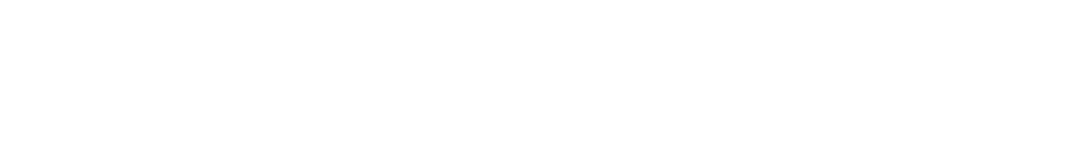
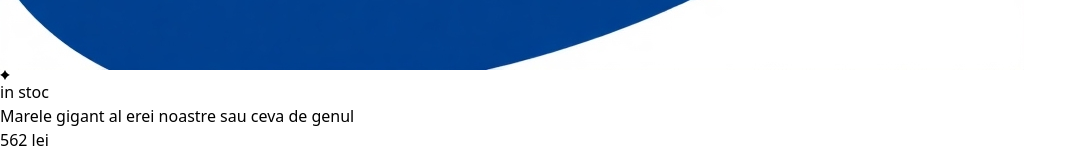
Before and after one commit to lucimanluk/Libraris, a React (Vite) app: page / in a window 1280 px wide. Shown: the part 2114-2270 px from the top of the page, without its empty margins (0-1087 px from the left). Before the commit the page ends 800 px from the top, so only its background shows below. Built offline with nearby package versions, Linux system fonts and the light colour scheme.

Commit message:
Created the Product component and almost finished styling it.

```diff
--- a/src/App.tsx
+++ b/src/App.tsx
@@ -1,10 +1,12 @@
 import Navbar from "./components/Navbar";
+import Product from "./components/Product";
 
 function App() {
 
   return (
     <div className="m-0 min-h-screen">
-    <Navbar/>
+      <Navbar/>
+      <Product/>
     </div>
   )
 }
--- a/src/components/Navbar.tsx
+++ b/src/components/Navbar.tsx
@@ -5,17 +5,17 @@
 
 function Navbar() {
     return (
-        <div className="flex flex-row items-center justify-between bg-slate-100 px-3">
-            <div className="flex flex-row items-center gap-2 hover:bg-slate-200">
+        <div className="flex flex-row items-center justify-between px-3">
+            <div className="flex flex-row items-center gap-2">
                 <FaBars id="bars" />
                 <p>Products</p>
             </div>
-            <div className="flex flex-row items-center">
-                <form className="flex flex-row items-center py-1 pl-4 pr-3 bg-slate-200 border rounded-2xl">
+            <div className="flex flex-row items-center gap-3">
+                <form className="flex flex-row items-center py-1 pl-4 pr-3 border rounded-2xl">
                     <input type="search" placeholder="Search for an item" className="bg-inherit focus:outline-none" />
                     <FaSearch id="search-icon" />
                 </form>
-                <img src = "./src/assets/logo.png" className = "h-[60px] w-[60px]"></img>
+                <img src = "./src/assets/logo2.png" className = "h-[60px] w-[60px] shadow-md rounded-md"></img>
             </div>
             <div className="flex flex-row items-center items-center gap-3">
                 <div className="flex flex-row items-center gap-3">
--- /dev/null
+++ b/src/components/Product.tsx
@@ -0,0 +1,18 @@
+function Product() {
+    return (
+        <div className="w-[200px] border-[1px] rounded-md flex flex-col gap-4 p-3">
+            <img src="./src/assets/logo2.png" className="rounded-xl" />
+            <div>
+            <div className="text-green-600 flex flex-row items-center text-[13px]">
+                <svg className="inline-block mr-1" width="10px" height="10px" viewBox="0 0 20 20" xmlns="http://www.w3.org/2000/svg"><path className="fill-current" d="m10 0 .1.1s1.2 3.6 3.7 6c2.5 2.6 6 3.8 6 3.8l.2.1-.1.1s-3.6 1.2-6.1 3.7c-2.5 2.5-3.7 6-3.7 6l-.1.2-.1-.1s-1.2-3.6-3.7-6C3.7 11.2.2 10 .2 10H0l.1-.1s3.6-1.2 6.1-3.7c2.5-2.5 3.7-6 3.7-6L10 0"></path></svg>
+                <span>in stoc</span>
+            </div>
+                <p className="text-sm font-normal">Marele gigant al erei noastre sau ceva de genul</p>
+                <p className="text-red-700 text-2xl font-bold">562 lei</p>
+            </div>
+            <button className="bg-red-700 text-white text-sm py-[6px] px-3 rounded-tr rounded-bl hover:bg-red-900">Adauga in cos</button>
+        </div>
+    )
+}
+
+export default Product;
```
Also changed, not shown: src/assets/logo2.png (added).
